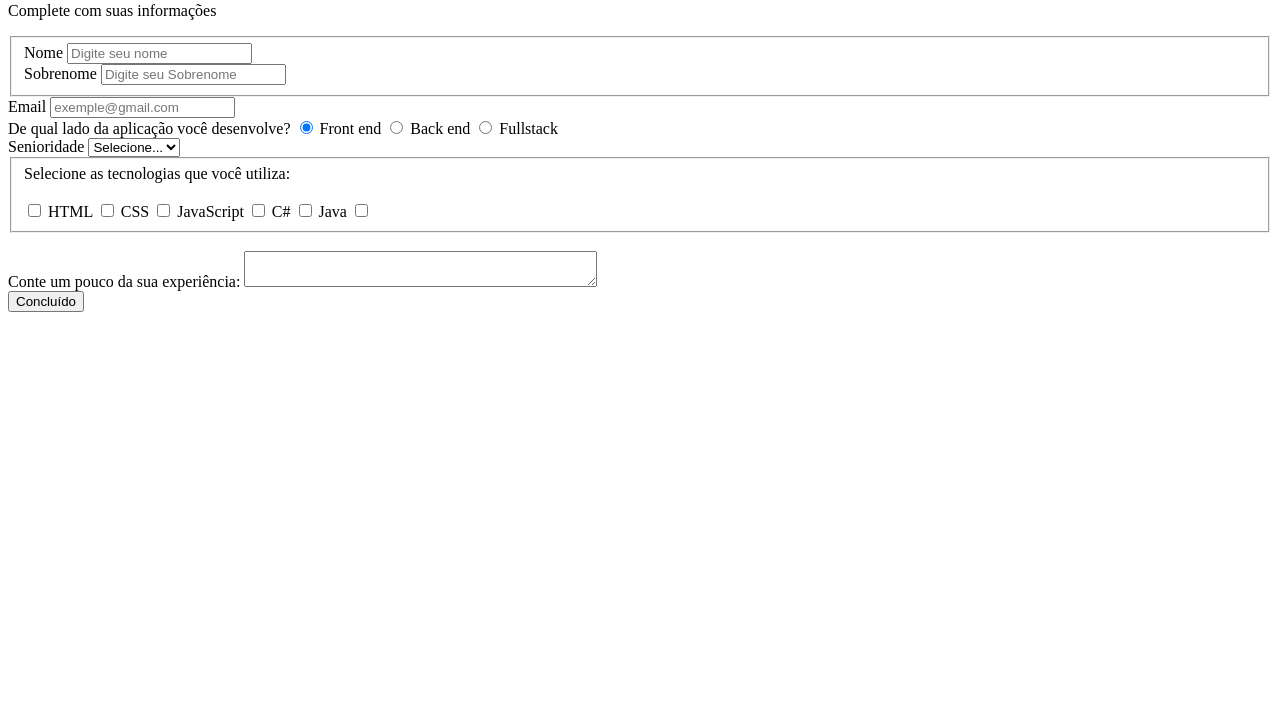
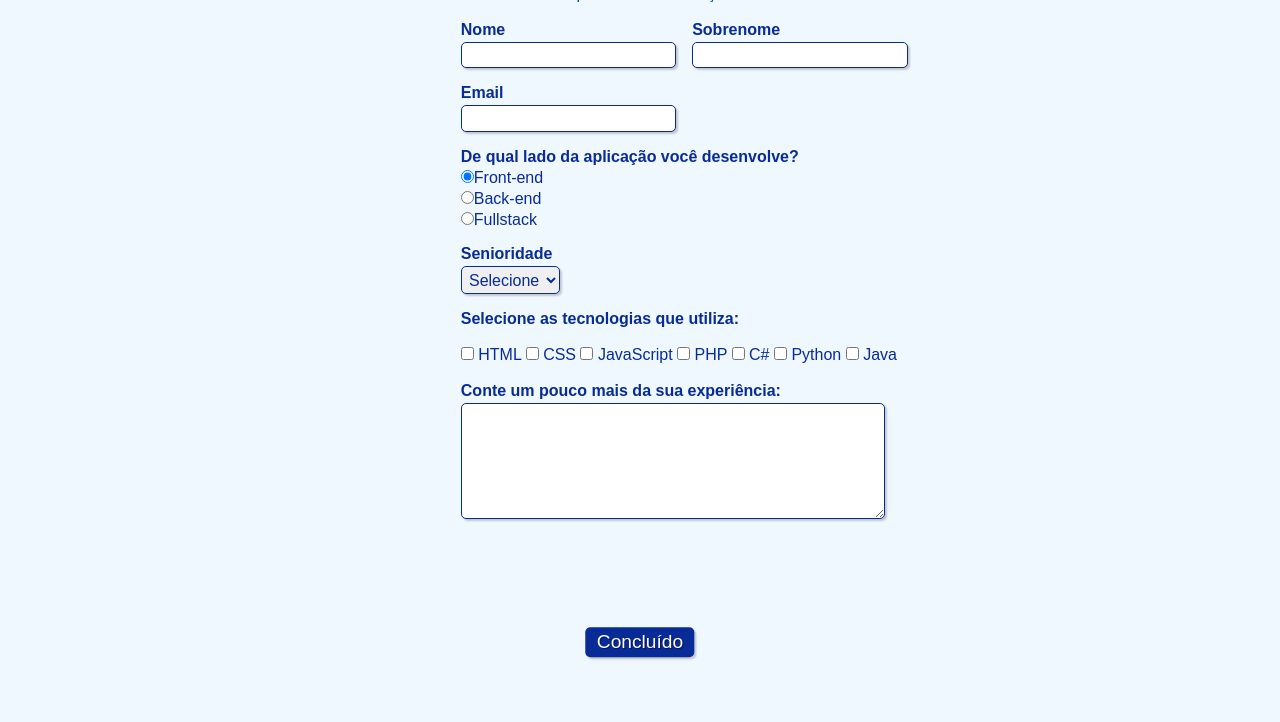
Before and after one commit to LaylaEmanuele/simpleForm, a plain HTML site: page form.html in a window 1280 px wide. Shown: the part 78-800 px from the top of the page. Drawn offline with Linux system fonts and the light colour scheme.

Commit message:
finished all the forms

```diff
--- a/form.html
+++ b/form.html
@@ -1,89 +1,103 @@
-<!DOCTYPE html>
+<!doctype html>
+<html>
 
-<html lang="en" >
     <head>
-   <meta charset="UTF-8" />
-   <meta name="viewport" content="width=device-width, initial-1.0">
+        <meta charset="utf-8">
+        <meta name="viewport" content="width=device-width, initial-scale=1, shrink-to-fit=no">
+
+
+        <link rel="stylesheet" type="text/css" href="formulario.css" media="screen">
+
+        <title>Cadastro</title>
     </head>
 
     <body>
+
         <div>
-        <h1>Cadastro de DEVs</h1>
-        <p>Complete com suas informações</p>
+            <h1 id="titulo">Cadastro de DEVs</h1>
+            <p id="subtitulo">Complete suas informações</p>
+            <br>
         </div>
 
-    <form action="">
-        <fieldset>
-            <div>
-                <label for="">
-                    Nome
-                </label>
-                <input type="text" name="nome" id="nome" placeholder="Digite seu nome">
 
+        <form>
+
+            <fieldset class="grupo">
+
+                <div class="campo">
+                    <label for="nome"><strong>Nome</strong></label>
+                    <input type="text" name="nome" id="nome" required>
                 </div>
 
-            <div>
-                <label for="">
-                    Sobrenome
-                </label>
-                <input type="text" name="Sobrenome" id="Sobrenome" placeholder="Digite seu Sobrenome">
 
+                <div class="campo">
+                    <label for="sobrenome"><strong>Sobrenome</strong></label>
+                    <input type="text" name="sobrenome" id="sobrenome" required>
+                </div>
+            </fieldset>
+
+
+            <div class="campo">
+                <label for="email"><strong>Email</strong></label>
+                <input type="email" name="email" id="email" required>
             </div>
 
-        </fieldset>
 
-        <div>
-            <label for="">Email</label>
-            <input type="email" nom="email" id="email" placeholder="exemple@gmail.com">
+            <div class="campo">
+                <label><strong>De qual lado da aplicação você desenvolve?</strong></label>
+                <label>
+                    <input type="radio" name="devweb" value="frontend" checked>Front-end
+                </label>
+                <label>
+                    <input type="radio" name="devweb" value="backend">Back-end
+                </label>
+                <label>
+                    <input type="radio" name="devweb" value="fullstack">Fullstack
+                </label>
             </div>
 
-        <div>
-            <label >De qual lado da aplicação você desenvolve?</label>
-            <label for=""> <input   type="radio" name="devweb" value="frontend" checked/> Front end</label>
-            <label for=""> <input   type="radio" name="devweb" value="backend"/> Back end</label>
-            <label for=""> <input   type="radio" name="devweb" value="fullstack"/> Fullstack</label>
-        </div>
 
-        <div>
-            <label for="">Senioridade</label>
-            <select id="senioridade">
-                <option select disable value="">Selecione...</option>
-                <option >Júnior</option>
-                <option >Pleno</option>
-                <option >Senior</option>
+            <div class="campo">
+                <label for="senioridade"><strong>Senioridade</strong></label>
+                <select id="senioridade" required>
+                  <option selected disabled value="">Selecione</option>
+                  <option>Júnior</option>
+                  <option>Pleno</option>
+                  <option>Sênior</option>
                 </select>
             </div>
 
-        <fieldset>
-            <div>
-                <label for="">Selecione as tecnologias que você utiliza:</label><br><br>
+            <fieldset class="grupo">
 
-                <input type="checkbox" id="tecnologia1"  value="HTML">
-                <label for="tecnologia1">HTML</label>
-                <input type="checkbox" id="tecnologia1"  value="CSS">
-
-                <label for="tecnologia2">CSS</label>
-                <input type="checkbox" id="tecnologia2"  value="CSS">
-
-                <label for="tecnologia3">JavaScript</label>
-                <input type="checkbox" id="tecnologia3"  value="JavaScript">
-
-                <label for="tecnologia4">C#</label>
-                <input type="checkbox" id="tecnologia4"  value="C#">
-
-                <label for="tecnologia5">Java</label>
-                <input type="checkbox" id="tecnologia5"  value="Java">
-
+                <div id="check">
+                    <label><strong>Selecione as tecnologias que utiliza:</strong></label><br><br>
+                    <input type="checkbox" id="tecnologia1" name="tecnologia1" value="HTML">
+                    <label for="tecnologia1"> HTML</label>
+                    <input type="checkbox" id="tecnologia2" name="tecnologia2" value="CSS">
+                    <label for="tecnologia2"> CSS</label>
+                    <input type="checkbox" id="tecnologia3" name="tecnologia3" value="JavaScript">
+                    <label for="tecnologia3"> JavaScript</label>
+                    <input type="checkbox" id="tecnologia4" name="tecnologia4" value="PHP">
+                    <label for="tecnologia4"> PHP</label>
+                    <input type="checkbox" id="tecnologia5" name="tecnologia5" value="C#">
+                    <label for="tecnologia5"> C#</label>
+                    <input type="checkbox" id="tecnologia6" name="tecnologia6" value="Python">
+                    <label for="tecnologia6"> Python</label>
+                    <input type="checkbox" id="tecnologia7" name="tecnologia7" value="Java">
+                    <label for="tecnologia7"> Java</label>
                 </div>
             </fieldset>
 
-        <div>
+
+            <div class="campo">
                 <br>
-            <label for="">Conte um pouco da sua experiência:</label>
-            <textarea row="6" style="width: 26em" name="experiencia" id="experiencia"></textarea>
+                <label for="experiencia"><strong>Conte um pouco mais da sua experiência: </strong></label>
+                <textarea rows="6" style="width: 26em" id="experiencia" name="experiencia"></textarea>
             </div>
 
-        <button type="submit">Concluído</button>
+
+            <button class="botao" type="submit" onsubmit="">Concluído</button>
+
         </form>
 
     </body>
--- /dev/null
+++ b/formulario.css
@@ -0,0 +1,105 @@
+* {
+    margin: 0;
+    padding: 0;
+}
+
+#titulo {
+    font-family: sans-serif;
+    color: #054F77;
+    margin-left: 7%;
+}
+
+#subtitulo {
+    font-family: sans-serif;
+    color: #054F77;
+    margin-left: 10%;
+}
+
+#check{
+    display: inline-block;
+}
+
+fieldset {
+    border: 0;
+}
+
+body{
+    background-color: #F0F8FF;
+    font-family: sans-serif;
+    font-size: 1em;
+    color: #082b97;
+    margin-left: 36%;
+    margin-top: 2%;
+    justify-content: center;
+}
+
+input, select, textarea, button {
+    font-family: sans-serif;
+    font-size: 1em;
+    color: #082b97;
+    border-radius: 5px;
+}
+
+.grupo:before, .grupo:after {
+    display: table;
+}
+
+.grupo:after {
+    clear: both;
+}
+
+.campo {
+    margin-bottom: 1em;
+}
+
+.campo label {
+    margin-bottom: 0.2em;
+    color: #082b97;
+    display: block;
+}
+
+fieldset.grupo .campo {
+    float:  left;
+    margin-right: 1em;
+}
+
+.campo input[type="text"], .campo input[type="email"], .campo select, .campo textarea {
+    padding: 0.2em;
+    border: 1px solid #082b97;
+    box-shadow: 2px 2px 2px rgba(0,0,0,0.2);
+    display: block;
+}
+
+.campo select option {
+    padding-right: 1em;
+}
+
+.campo input:focus, .campo select:focus, .campo textarea:focus {
+    background: #E0E0F8;
+}
+
+.botao {
+    font-size: 1.2em;
+    background: #082b97;
+    border: 0;
+    margin-bottom: 1em;
+    color: #ffffff;
+    padding: 0.2em 0.6em;
+    box-shadow: 2px 2px 2px rgba(0,0,0,0.2);
+    text-shadow: 1px 1px 1px rgba(0,0,0,0.5);
+    position: absolute;
+    top: 90%;
+    left: 50%;
+    margin-right: -50%;
+    transform: translate(-50%, -50%)
+}
+
+.botao:hover {
+    background: #CCBBFF;
+    box-shadow: inset 2px 2px 2px rgba(0,0,0,0.2);
+    text-shadow: none;
+}
+
+.botao, select{
+    cursor: pointer;
+}
```
Lines whose indentation alone changed are shown as unchanged.
